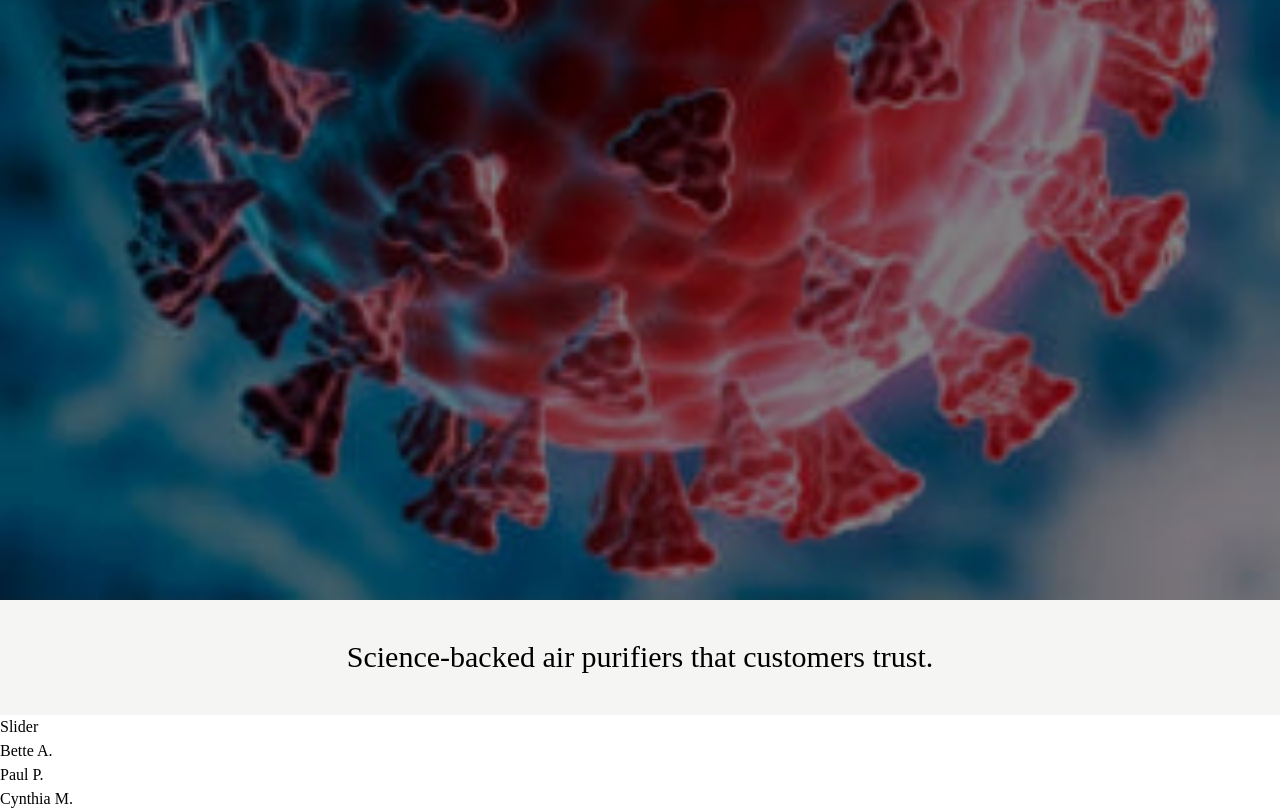
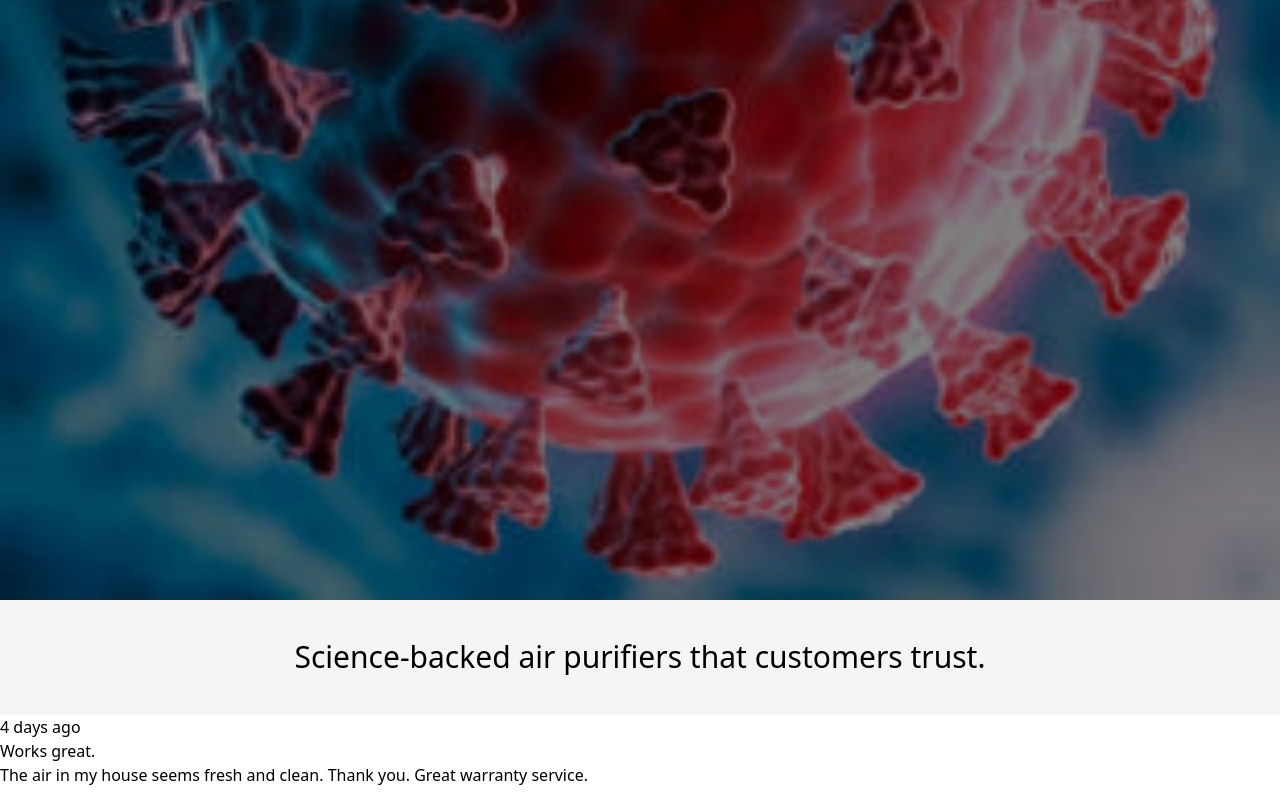
Before and after one commit to JuszJo/react-tailwind, a React (Vite) app: page / in a window 1280 px wide. Shown: the part 10620-11431 px from the top of the page. After the commit the page ends 11407 px from the top, so only its background shows below. Built offline with nearby package versions, Linux system fonts and the light colour scheme.

Commit message:
work on card component

```diff
--- a/src/components/Reviews.tsx
+++ b/src/components/Reviews.tsx
@@ -29,7 +29,16 @@ interface PropsType {
 function ReviewCard({review}: PropsType) {
     return (
         <>
-            <h2>{review.name}</h2>
+            <div className="flex flex-col">
+                <div>
+                    <a>4 days ago</a>
+                    <h2>{review.heading}</h2>
+                    <p>{review.paragraph}</p>
+                </div>
+                <div>
+
+                </div>
+            </div>
         </>
     )
 }
@@ -39,9 +48,9 @@ function ReviewsSlider() {
         <>
             <section>
                 <div>
-                    <h1>Slider</h1>
                     <div className=''>
-                        {reviews.map(review => <ReviewCard review={review} />)}
+                        {<ReviewCard review={reviews[0]} />}
+                        {/* {reviews.map(review => <ReviewCard review={review} />)} */}
                     </div>
                 </div>
             </section>
@@ -53,7 +62,7 @@ export default function Reviews() {
     return (
         <>
             <section>
-                <div>
+                <div className="font-sans">
                     <div className='py-10 px-14 bg-stone-100 mt-[-1.3rem]'>
                         <h2 className='text-3xl text-center'>Science-backed air purifiers that customers trust.</h2>
                     </div>
```
